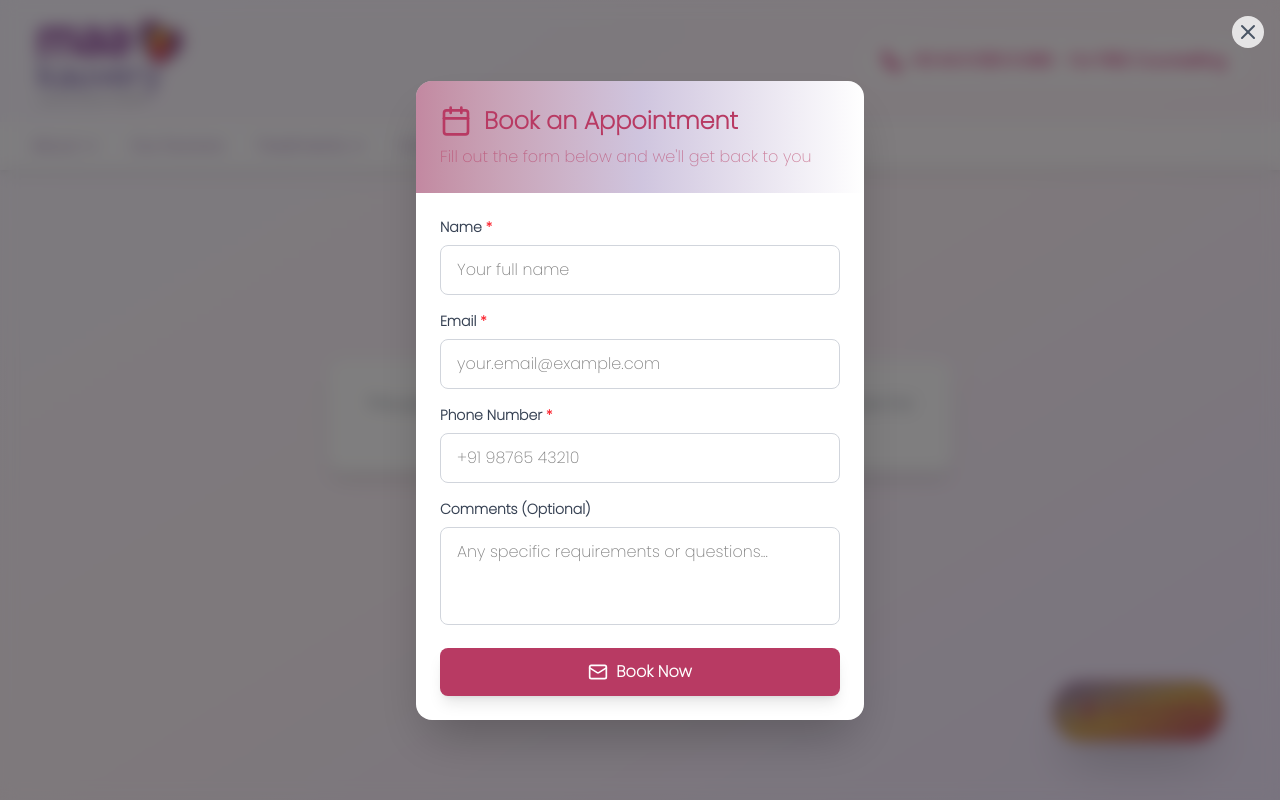
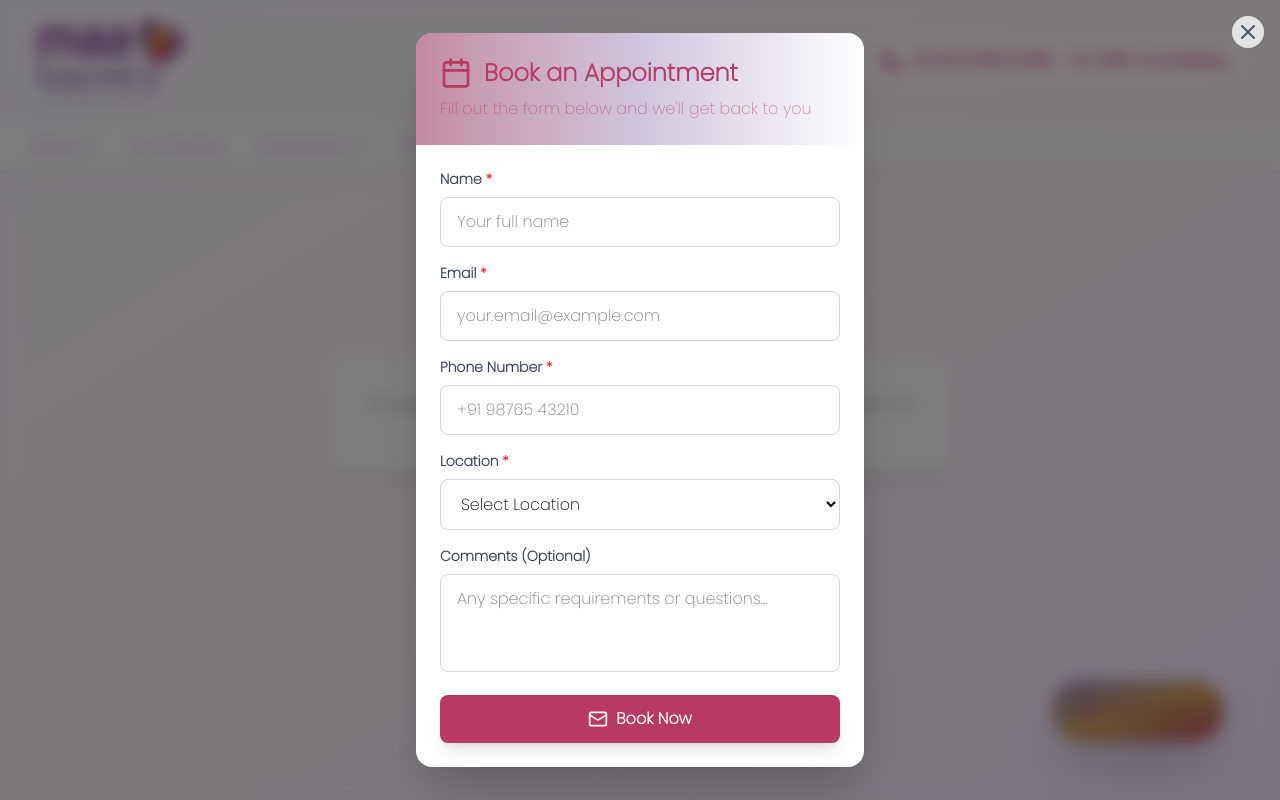
Before and after one commit to rootdisha/maa-kauvery, a React (Vite) app: page /wip in a window 1280 px wide. Both pictures are taken after a click on the button "Contact". Shown: the top 800 px of the page. Built offline with nearby package versions, Linux system fonts and the light colour scheme.

Commit message:
added branch to form

```diff
--- a/src/Components/AppointmentForm.jsx
+++ b/src/Components/AppointmentForm.jsx
@@ -1,31 +1,50 @@
-import React, { useState } from "react";
+import React, { useState, useEffect } from "react";
 import { motion, AnimatePresence } from "framer-motion";
 import { maakauveryEmail } from "../utils/constants"
 import { X, Calendar, Mail } from "lucide-react";
+import { getLocations } from "../utils/doctorsData";
 
 export default function SimpleAppointmentForm({ isOpen, onClose }) {
+  const [locations, setLocations] = useState([]);
   const [formData, setFormData] = useState({
     name: "",
     email: "",
     phone: "",
+    location: "",
     comment: ""
   });
+
+  useEffect(() => {
+    const loadLocations = async () => {
+      const locs = await getLocations();
+      setLocations(locs);
+      console.log(locs);
+    };
+    loadLocations();
+  }, []);
 
   const handleChange = (e) => {
     const { name, value } = e.target;
     setFormData({ ...formData, [name]: value });
   };
 
+  // const handleChangeLocation = (e) => {
+  //   const value = e.target.value;
+  //   setSelectedLocation(value);
+  // };
+
   const handleSubmit = (e) => {
     e.preventDefault();
 
     const subject = `Appointment Request from ${formData.name}`;
-    const body = `
-Name: ${formData.name}
-Email: ${formData.email}
-Phone: ${formData.phone}
-${formData.comment ? `\nComments:\n${formData.comment}` : ''}
-    `.trim();
+    const body = [
+      `Name: ${formData.name}`,
+      `Email: ${formData.email}`,
+      `Phone: ${formData.phone}`,
+      `Location: ${formData.location}`,
+      formData.comment ? `\r\nComments:\r\n${formData.comment}` : '',
+      '\r\nSent from Maa Kauvery website.'
+    ].filter(Boolean).join('\r\n');
 
     const mailtoLink = `mailto:${maakauveryEmail}?subject=${encodeURIComponent(subject)}&body=${encodeURIComponent(body)}`;
     window.location.href = mailtoLink;
@@ -110,6 +129,26 @@ ${formData.comment ? `\nComments:\n${formData.comment}` : ''}
 
           <div>
             <label className="block text-sm font-semibold text-gray-700 mb-2">
+              Location <span className="text-red-500">*</span>
+            </label>
+            <select
+              name="location"
+              value={formData.location}
+              onChange={handleChange}
+              required
+              className="w-full px-4 py-3 border border-gray-300 rounded-lg focus:ring-2 focus:ring-pink-500 focus:border-pink-500 outline-none transition bg-white"
+            >
+              <option value="">Select Location</option>
+              {locations.map((location, index) => (
+                <option key={index} value={location}>
+                  {location}
+                </option>
+              ))}
+            </select>
+          </div>
+
+          <div>
+            <label className="block text-sm font-semibold text-gray-700 mb-2">
               Comments (Optional)
             </label>
             <textarea
```
